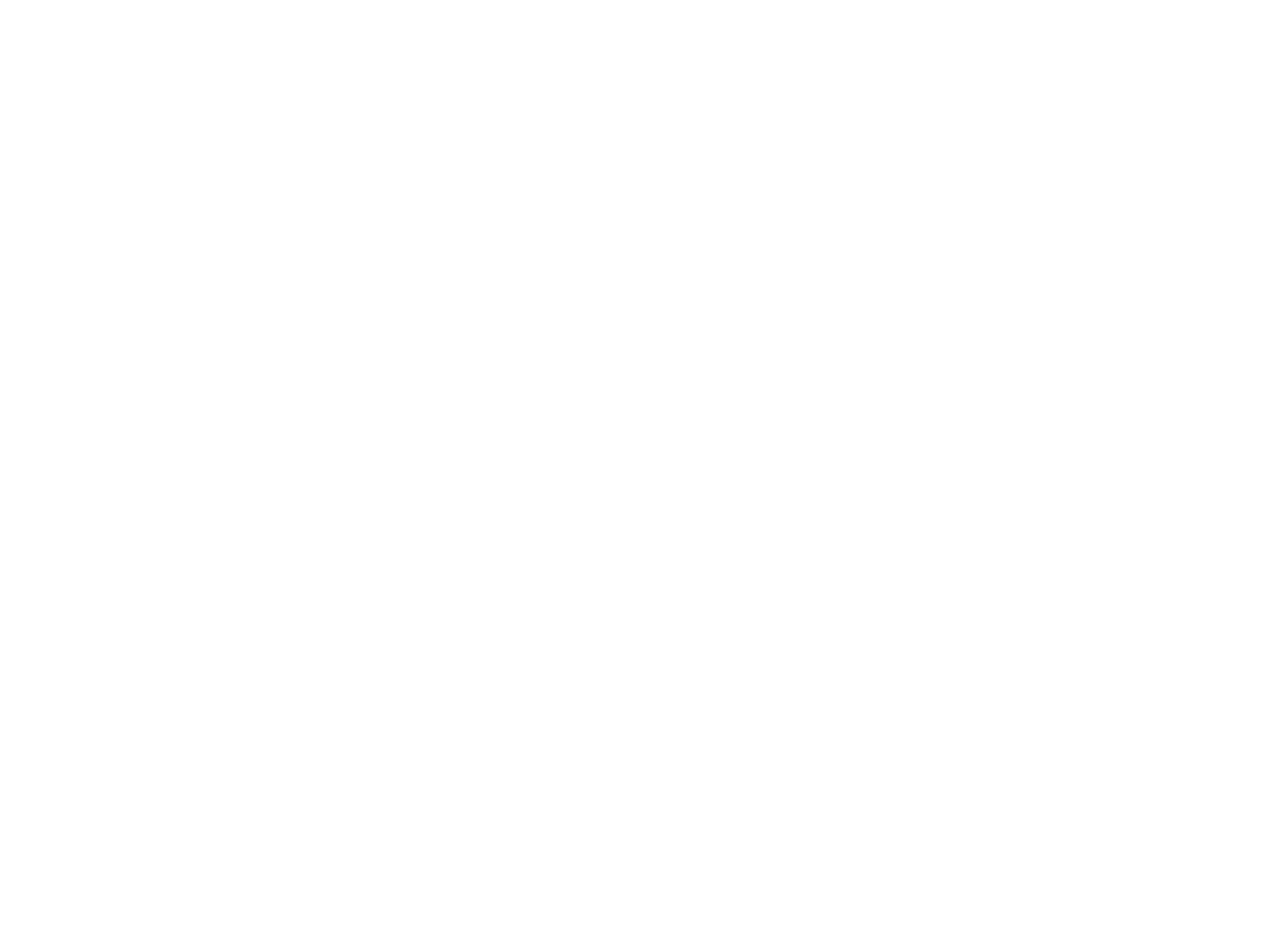
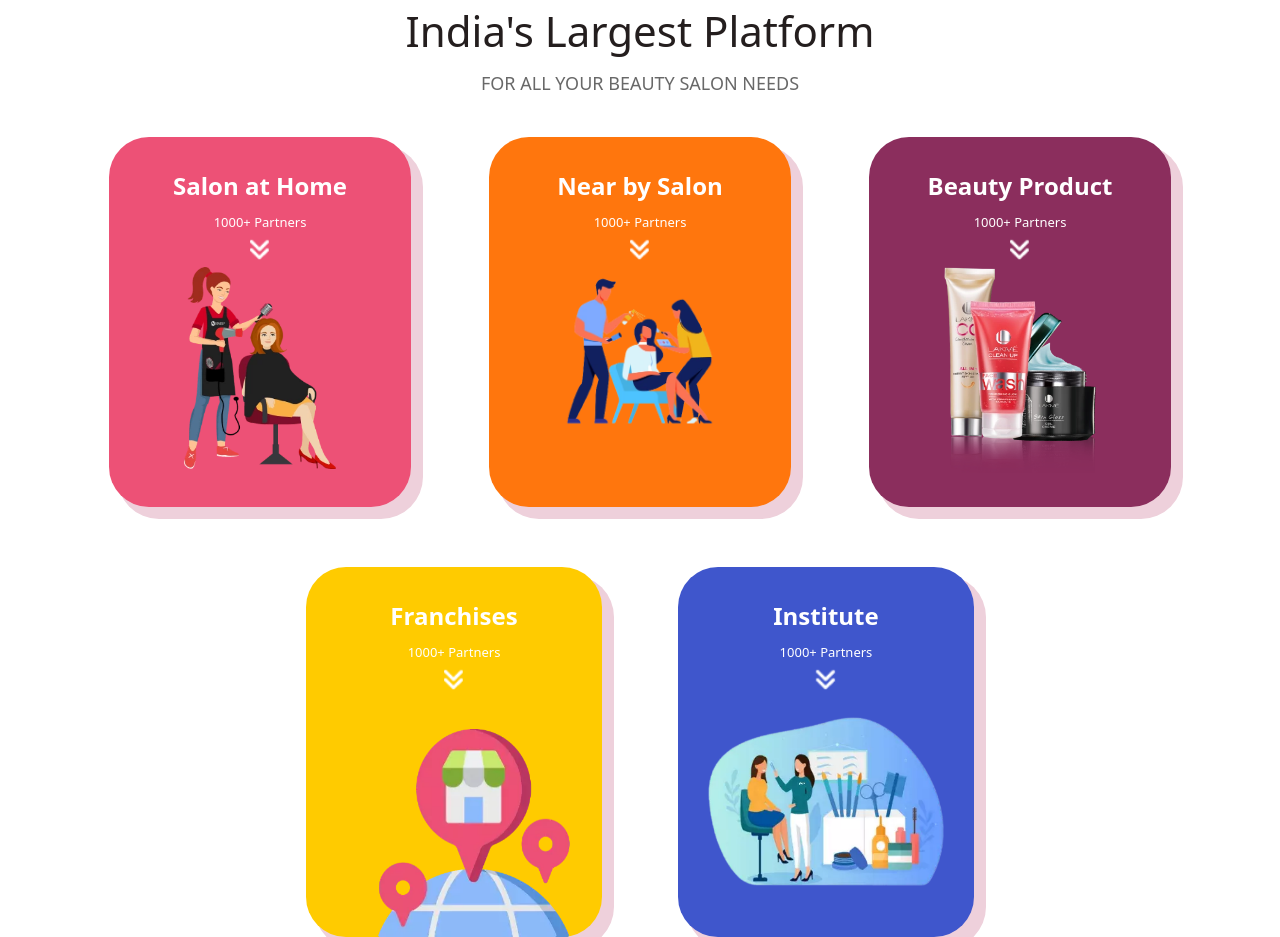
Before and after one commit to Kamleshwar123/HSBP, a Next.js app: page /homepage in a window 1280 px wide. Before the commit this address had no page. Shown: the part 440-1377 px from the top of the page. Before the commit the page ends 800 px from the top, so only its background shows below. Built offline with nearby package versions, Linux system fonts and the light colour scheme.

Commit message:
service section

```diff
--- a/layout/header/index.js
+++ b/layout/header/index.js
@@ -17,15 +17,15 @@
             </div>
             <div className='header-nav-right'>
               <div className='cart-icon'>
-          <img src={'assets/images/cart.webp'} alt="cart" height={'100%'} width={'100%'}  />
+                <img src={'assets/images/cart.webp'} alt="cart" height={'100%'} width={'100%'} />
               </div>
               <div className='app-icon'>
                 <p>DOWNLOAD APP</p>
                 <Link href={'/'}>
-          <img src={'assets/images/app-s.webp'} alt="app" height={'100%'} width={'100%'}  />
+                  <img src={'assets/images/app-s.webp'} alt="app" height={'100%'} width={'100%'} />
                 </Link>
                 <Link href={'/'}>
-          <img src={'assets/images/g-app.webp'} alt="app" height={'100%'} width={'100%'}  />
+                  <img src={'assets/images/g-app.webp'} alt="app" height={'100%'} width={'100%'} />
                 </Link>
               </div>
             </div>
--- a/pages/_app.js
+++ b/pages/_app.js
@@ -19,7 +19,7 @@
       <Head>
         <meta
           name="viewport"
-          content="width=device-width, initial-scale=1.0, maximum-scale=1.0, user-scalable=0"
+          content="width=device-width, initial-scale=1.0, maximum-scale=1.0"
         />
       </Head>
 
--- a/pages/Banner/index.js
+++ b/pages/homepage/banner/index.js
@@ -1,4 +1,4 @@
-import next from 'next';
+
 import Slider from 'react-slick';
 import Link from "next/link";
 
@@ -16,6 +16,7 @@
   return (
     <Slider {...settings}>
       <div className='home-banner-img'>
+
       <img src={"assets/images/banner_1.webp"} alt="banner-1" height={'100%'} width={'100%'} className='d-none d-sm-block' />
         <img src={"assets/images/banner_1_mob.webp"} alt="banner-1" height={'100%'} width={'100%'} className='d-block d-sm-none' />
         <div className='bann-con d-none d-sm-block'>
@@ -25,10 +26,8 @@
           <Link href={'/'} className="book-btn1">BOOK NOW</Link>
           </div>
         </div>
-
       </div>
       <div className='home-banner-img'>
-
         <img src={"assets/images/banner_2_mob.webp"} alt="banner-2" height={'100%'} width={'100%'} className='d-block d-sm-none' />
         <img src={"assets/images/banner_2.webp"} alt="banner-2" height={'100%'} width={'100%'} className='d-none d-sm-block' />
         <div className='bann-con d-none d-sm-block'>
--- /dev/null
+++ b/pages/homepage/index.js
@@ -0,0 +1,13 @@
+import BannerSlider from './banner'
+import PlatForms from './platforms'
+
+const HomePage = () => {
+  return (
+      <>
+      <BannerSlider />
+      <PlatForms />
+      </>
+  )
+}
+
+export default HomePage
--- /dev/null
+++ b/pages/homepage/platforms/PlatformHead.js
@@ -0,0 +1,10 @@
+import next from "next"
+const PlatHeading = () => {
+    return (
+        <div className='services-head'>
+            <h1>India's Largest Platform</h1>
+            <p>FOR ALL YOUR BEAUTY SALON NEEDS</p>
+        </div>
+    )
+}
+export default PlatHeading
--- /dev/null
+++ b/pages/homepage/platforms/PlatformsList.js
@@ -0,0 +1,69 @@
+const PlatformsList = () => {
+  return (
+    <>
+    <section className='home_page'>
+      <div className="container">
+            <div className='home-banner'>
+    <div className='row'>
+       <div className='col-md-4 col-sm-6'>
+          <div className='ser-card-1'>
+             <h1>Salon at Home</h1>
+             <p>1000+ Partners</p>
+             <div className='ser-arrow bounce-2 '>
+                <img src={"assets/icon/double-down-arrow.webp"} alt="arrow" height={'100%'} width={'100%'} ></img>
+             </div>
+             <img className='ser-img' src={"assets/images/salon-h.webp"} alt="salon" height={'100%'} width={'100%'} ></img>
+          </div>
+       </div>
+       <div className='col-md-4 col-sm-6'>
+          <div className='ser-card-2 '>
+             <h1>Near by Salon</h1>
+             <p>1000+ Partners</p>
+             <div className='ser-arrow bounce-2 '>
+                <img src={"assets/icon/double-down-arrow.webp"} alt="arrow" height={'100%'} width={'100%'} ></img>
+             </div>
+             <img className='ser-img' src={"assets/images/woman-in-beauty.webp"} alt="beauty" height={'100%'} width={'100%'} ></img>
+          </div>
+       </div>
+       <div className='col-md-4 col-sm-6'>
+          <div className='ser-card-3'>
+             <h1>Beauty Product</h1>
+             <p>1000+ Partners</p>
+             <div className='ser-arrow bounce-2 '>
+                <img src={"assets/icon/double-down-arrow.webp"} alt="arrow" height={'100%'} width={'100%'} ></img>
+             </div>
+             <img className='ser-img' src={"assets/images/skincare-products.webp"} alt="skincare" height={'100%'} width={'100%'} ></img>
+          </div>
+       </div>
+    </div>
+    <div className='row sec-row'>
+       <div className='col-md-6 col-sm-6'>
+          <div className='ser-card-4'>
+             <h1>Franchises</h1>
+             <p>1000+ Partners</p>
+             <div className='ser-arrow bounce-2 '>
+                <img src={"assets/icon/double-down-arrow.webp"} alt="arrow" height={'100%'} width={'100%'} ></img>
+             </div>
+             <img className='ser-img-4' src={"assets/images/franchise-ser.webp"} alt="skincare" height={'100%'} width={'100%'} ></img>
+          </div>
+       </div>
+       <div className='col-md-6 col-sm-6'>
+          <div className='ser-card-5'>
+             <h1>Institute</h1>
+             <p>1000+ Partners</p>
+             <div className='ser-arrow bounce-2 '>
+                <img src={"assets/icon/double-down-arrow.webp"} alt="arrow" height={'100%'} width={'100%'} ></img>
+             </div>
+             <img className='ser-img-5' src={"assets/images/institute-ser.webp"} alt="skincare" height={'100%'} width={'100%'} ></img>
+          </div>
+       </div>
+
+    </div>
+    </div>
+    </div>
+  </section>
+    </>
+  )
+}
+
+export default PlatformsList
--- /dev/null
+++ b/pages/homepage/platforms/index.js
@@ -0,0 +1,11 @@
+import PlatHeading from "./platformHead";
+import PlatformsList from "./PlatformsList";
+const PlatForms = () =>{
+    return(
+        <>
+        <PlatHeading />
+        <PlatformsList />
+        </>
+    )
+}
+export default PlatForms
--- a/styles/style.css
+++ b/styles/style.css
@@ -141,7 +141,7 @@
   .home-banner-img img{
     width: 100%;
 }
-.home_page {
+.main_page {
   padding-top: 80px;
 }
 .slick-dots li {
@@ -308,7 +308,7 @@
   height: auto;
 }
 .pkg-bann{
-  /* background-image: url('../../../public/assets/images/packg-bg.webp'); */
+  background-image: url('../public/assets/images/service-bg.webp');
   background-size: contain;
   position: relative;
 }
@@ -396,13 +396,13 @@
   width: 100%;
 }
 .service-list-bg{
-  /* background-image: url('../../../public/assets/images/service-list-bg.webp'); */
+  background-image: url('../public/assets/images/service-list-bg.webp');
   background-size: cover;
   position: relative;
   padding: 25px 0px;
 }
 .service-bg{
-  /* background-image: url('../../../public/assets/images/service-bg.webp'); */
+  background-image: url('../public/assets/images/service-bg.webp');
   background-size: cover;
   width: 80%;
   margin: 10px auto;
```
Also changed, not shown: layout/header/sidebar/index.js (+3 -4 lines), pages/index.js (+4 -6 lines). Lines whose indentation alone changed are shown as unchanged.
